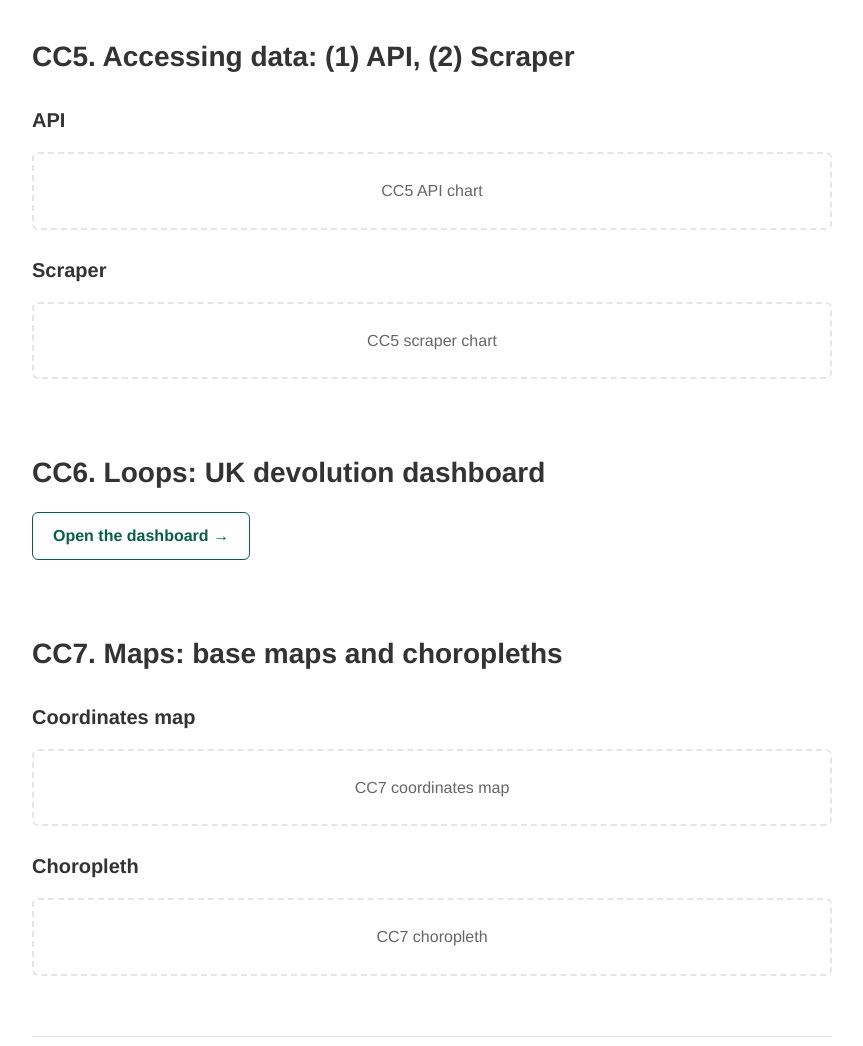
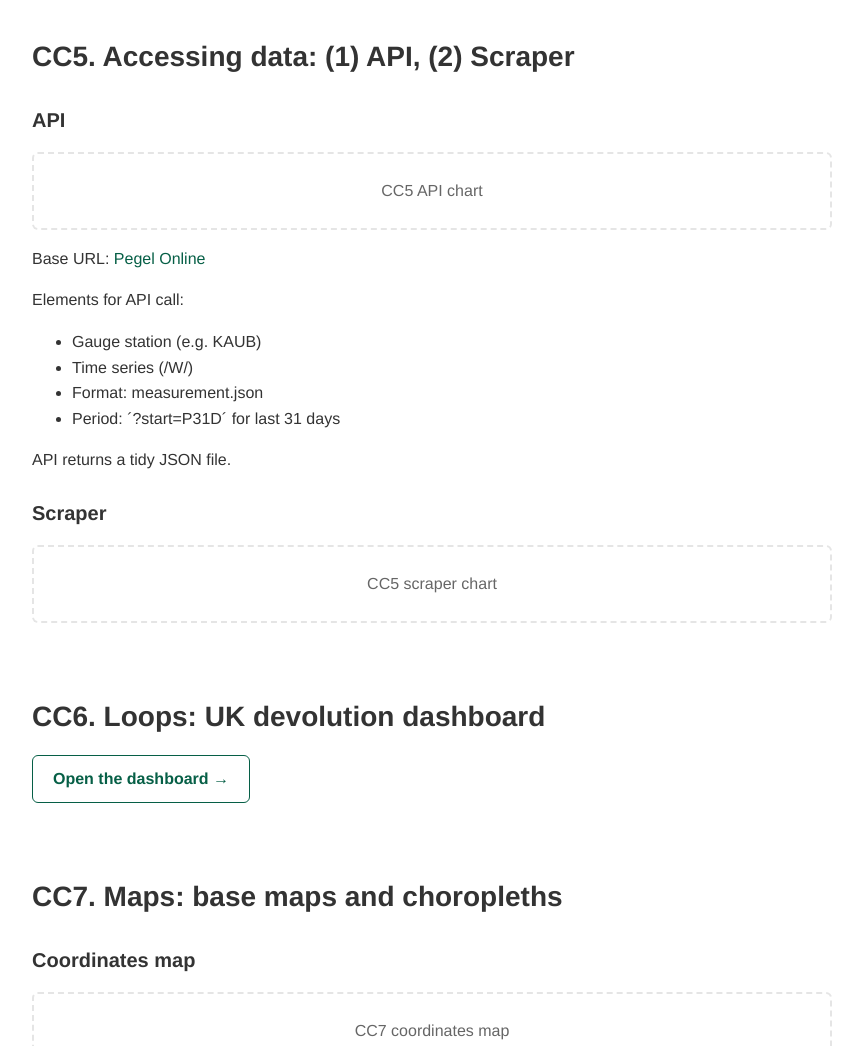
Before and after one commit to roger-schneider/roger-schneider.github.io, a plain HTML site: page portfolio/index.html in a window 1280 px wide. Shown: the part 2561-3607 px from the top of the page, without its empty margins (208-1071 px from the left). Drawn offline with Linux system fonts and the light colour scheme; a script that the page names is missing.

Commit message:
cc5 feierabend

```diff
--- a/portfolio/index.html
+++ b/portfolio/index.html
@@ -100,10 +100,19 @@
         <section id="cc5">
             <h2>CC5. Accessing data: (1) API, (2) Scraper</h2>
             <h3>API</h3>
-            <!-- The chart's time-range dropdown is placed here, above the chart (see "bind" option below) -->
             <div id="cc5_api_controls" class="chart-controls"></div>
             <figure id="cc5_api"><div class="placeholder">CC5 API chart</div></figure>
             <p><!-- Base URL, elements needed to call the data, what is returned, full final URL --></p>
+            <p>Base URL: <a href=https://www.pegelonline.wsv.de/webservices/rest-api/v2>Pegel Online</a></p>
+            <p>Elements for API call:
+                <ul>
+                    <li>Gauge station (e.g. KAUB)</li>
+                    <li>Time series (/W/)</li>
+                    <li>Format: measurement.json</li>
+                    <li>Period: ´?start=P31D´ for last 31 days</li>
+                </ul>
+            </p>
+            <p>API returns a tidy JSON file.</p>
             <h3>Scraper</h3>
             <figure id="cc5_scraper"><div class="placeholder">CC5 scraper chart</div></figure>
             <p><!-- Link to public Colab notebook + comment, max 25 words --></p>
```
